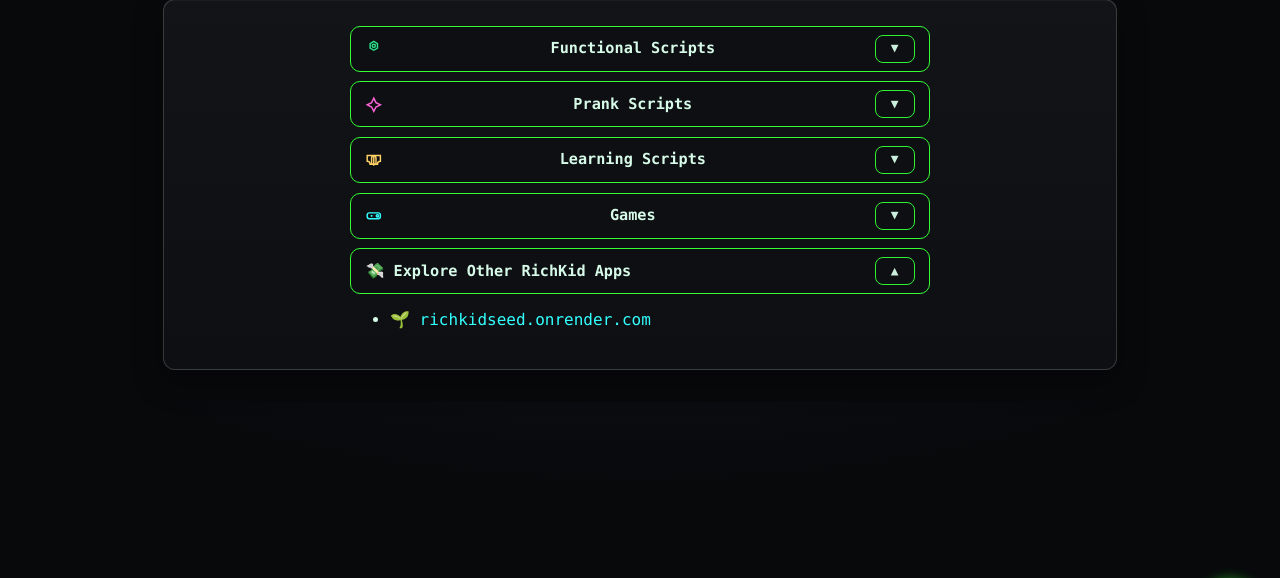
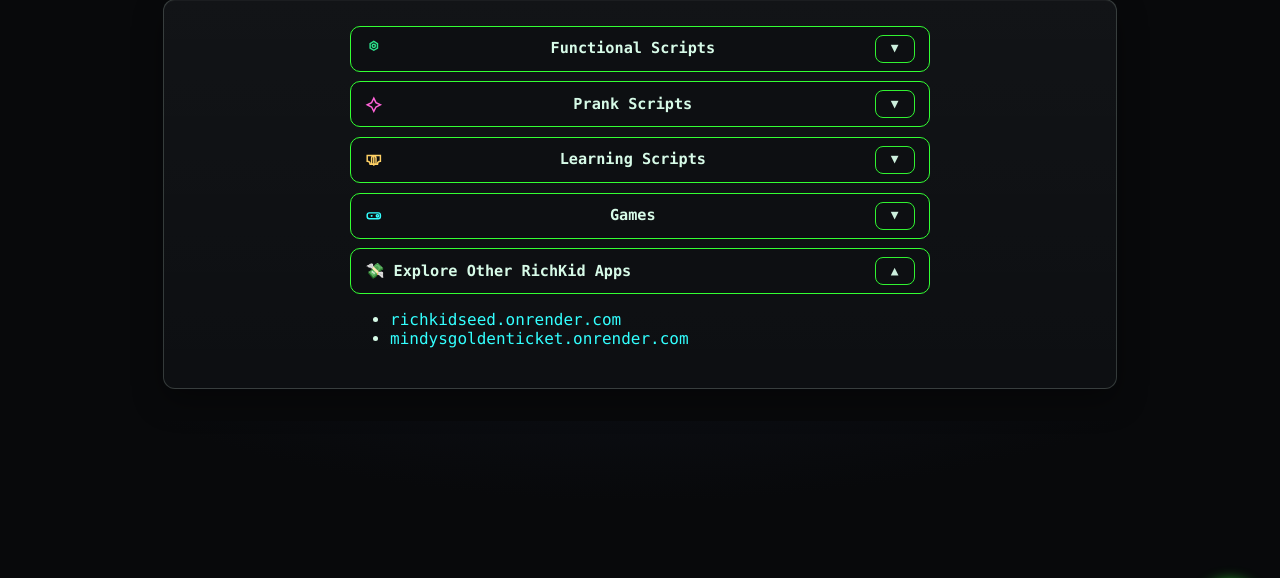
Before and after one commit to max2dmax/public-script-server, a Flask app: page / in a window 1280 px wide, after a click on "💸 Explore Other RichKid Apps". Shown: the part 137-715 px from the top of the page. Run offline with Flask 3, Linux system fonts and the light colour scheme.

Commit message:
added websites

```diff
--- a/templates/index.html
+++ b/templates/index.html
@@ -426,7 +426,8 @@
             <summary><strong>💸 Explore Other RichKid Apps</strong></summary>
             <div class="script">
                 <ul>
-                    <li><a href="https://richkidseed.onrender.com" target="_blank">🌱 richkidseed.onrender.com</a></li>
+                    <li><a href="https://richkidseed.onrender.com" target="_blank"> richkidseed.onrender.com</a></li>
+                    <li><a href="https://mindysgoldenticket.onrender.com" target="_blank"> mindysgoldenticket.onrender.com</a></li>
                     <!-- Add more links here as needed -->
                 </ul>
             </div>
```
